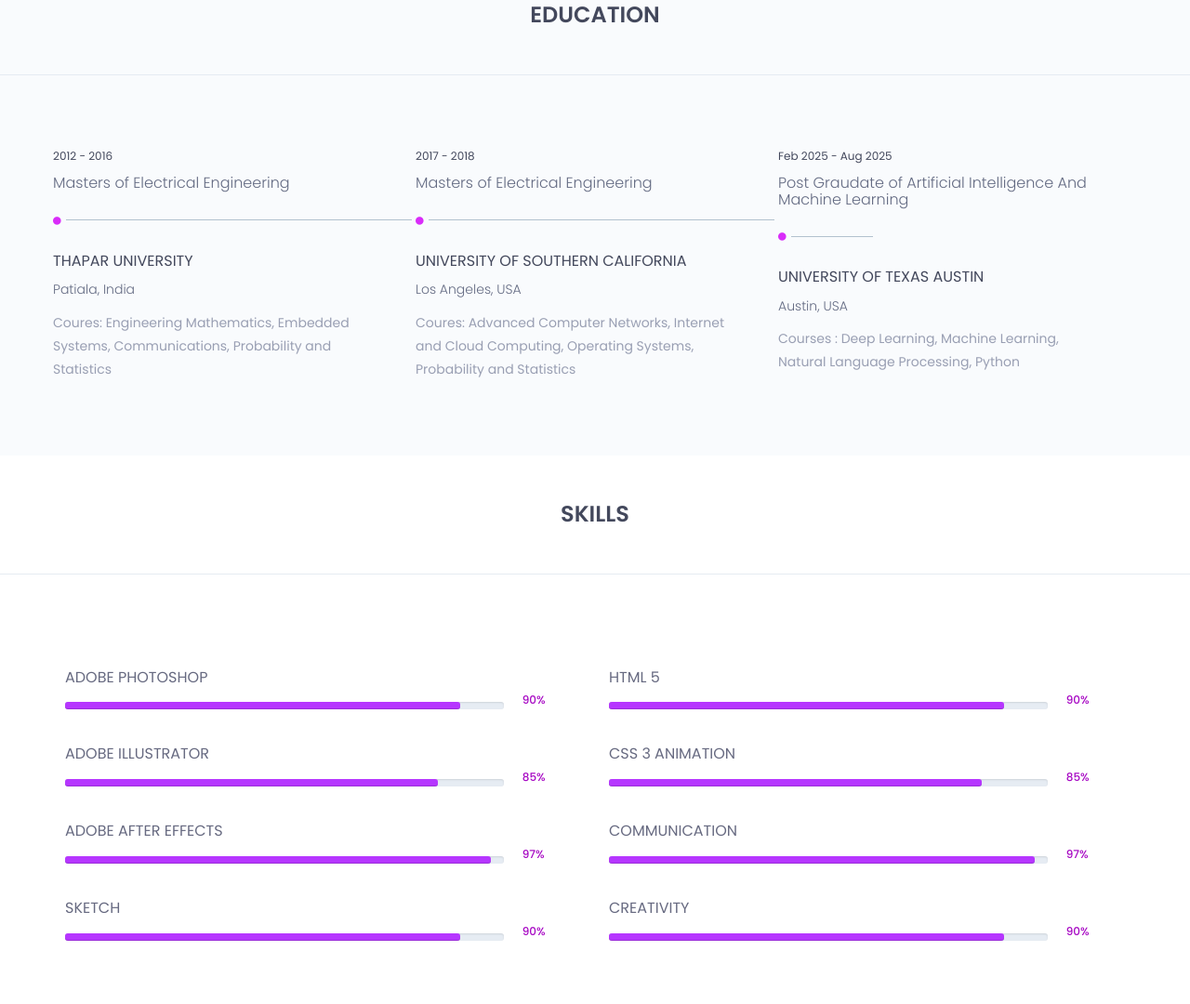
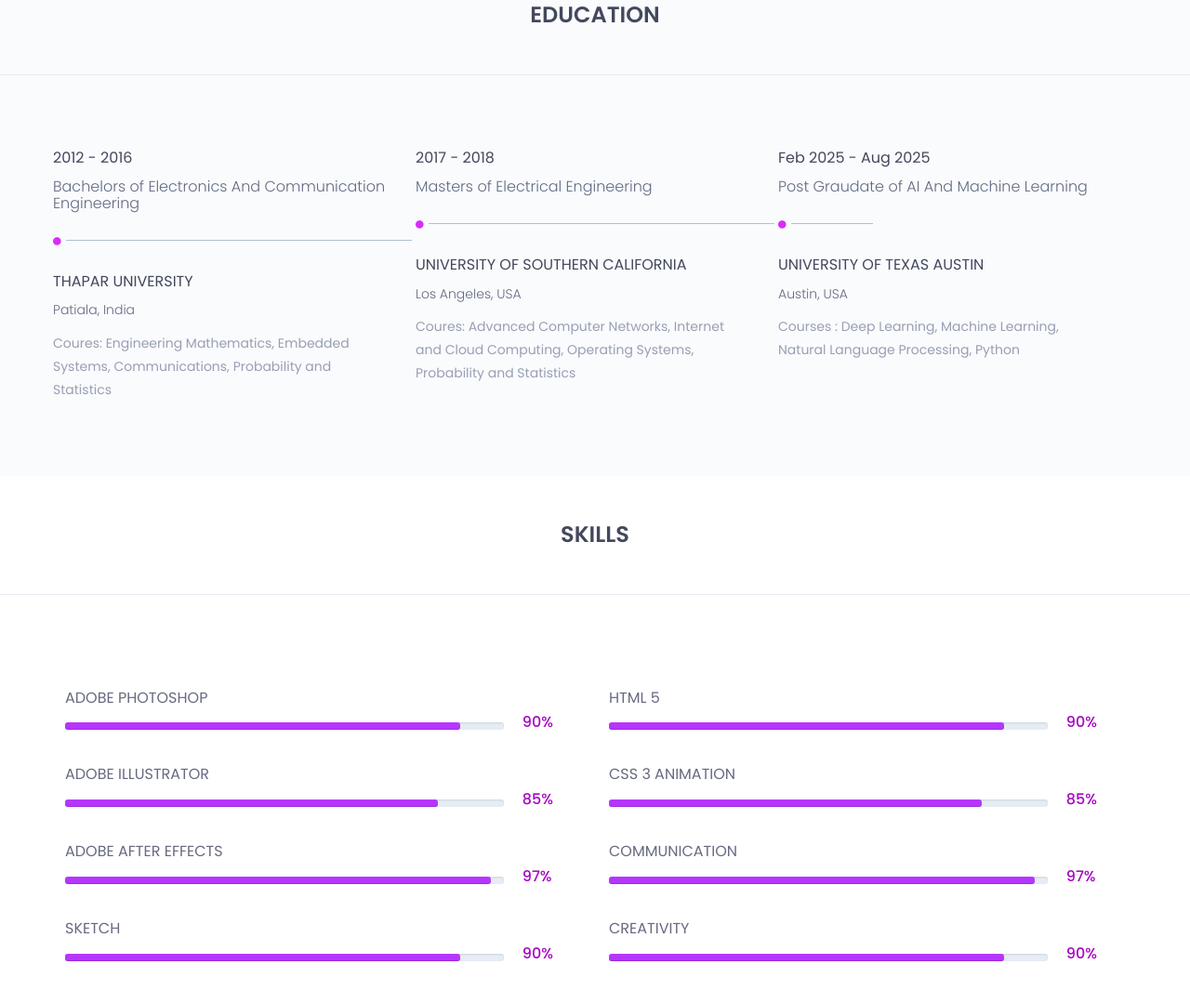
Before and after one commit to vpidatala94/vpidatala94.github.io, a plain HTML site: page index.html in a window 1280 px wide. Shown: the part 1732-2812 px from the top of the page at 93% size. Drawn offline with nearby package versions, Linux system fonts and the light colour scheme.

Commit message:
resetting font and index

```diff
--- a/assets/css/style.css
+++ b/assets/css/style.css
@@ -57,7 +57,7 @@ a,a:hover,a:active,a:focus {
 h1,h2,h3,h4,h5,h6 {
 	margin: 0;
 	color:#43485c;
-    font-size: 12px;
+    font-size: 16px;
 	font-family: 'Poppins', sans-serif;
 	text-transform: capitalize;
 }
--- a/index.html
+++ b/index.html
@@ -203,7 +203,7 @@
 							<div class="single-horizontal-timeline">
 								<div class="experience-time">
 									<h2>2012 - 2016</h2>
-									<h3>masters <span>of </span> electrical engineering</h3>
+									<h3>bachelors <span>of </span> electronics and communication engineering</h3>
 								</div><!--/.experience-time-->
 								<div class="timeline-horizontal-border">
 									<i class="fa fa-circle" aria-hidden="true"></i>
@@ -249,7 +249,7 @@
 							<div class="single-horizontal-timeline">
 								<div class="experience-time">
 									<h2>Feb 2025 - Aug 2025</h2>
-									<h3>Post Graudate <span>of </span> Artificial Intelligence and Machine Learning</h3>
+									<h3>post graudate <span>of </span> AI and Machine Learning</h3>
 								</div><!--/.experience-time-->
 								<div class="timeline-horizontal-border">
 									<i class="fa fa-circle" aria-hidden="true"></i>
```
